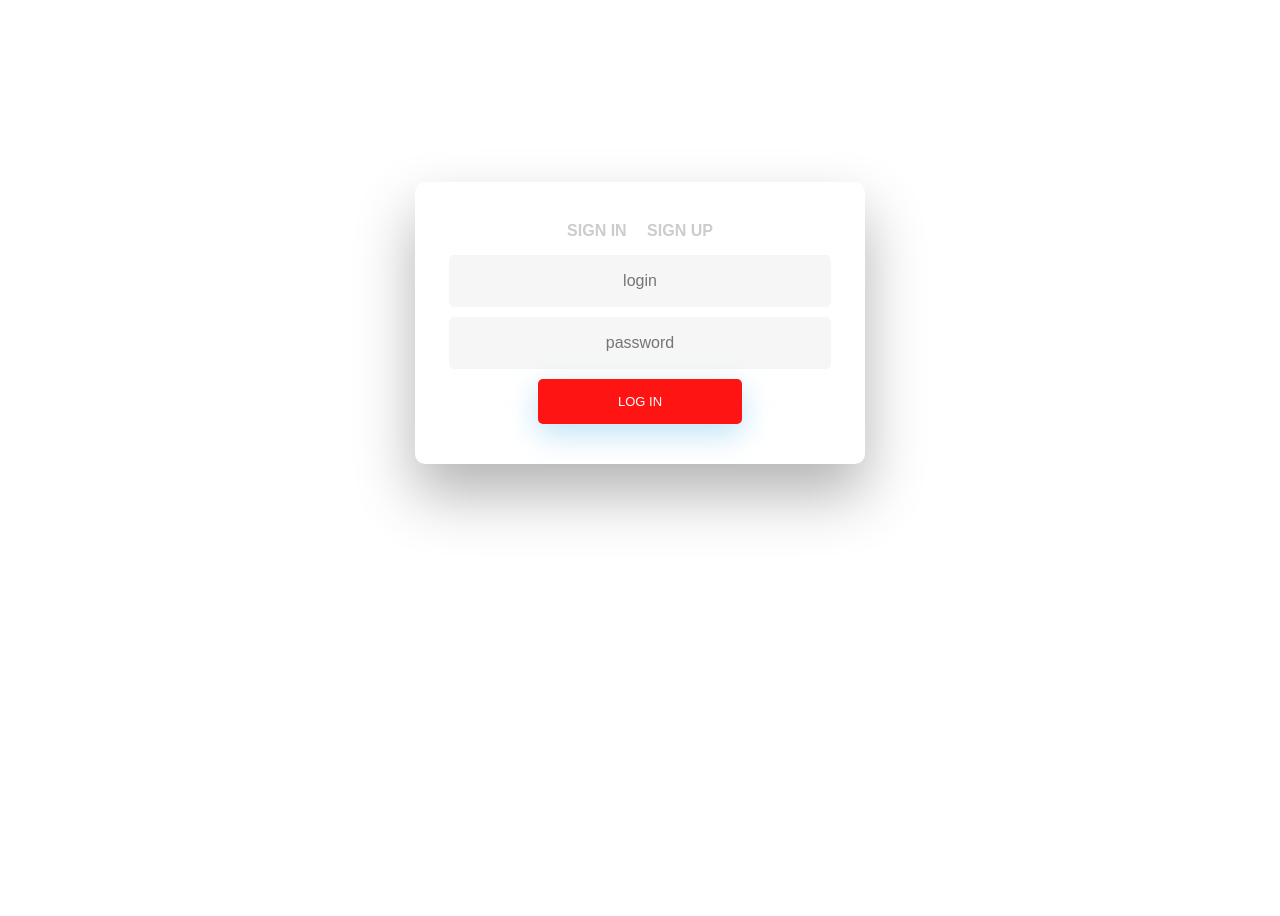
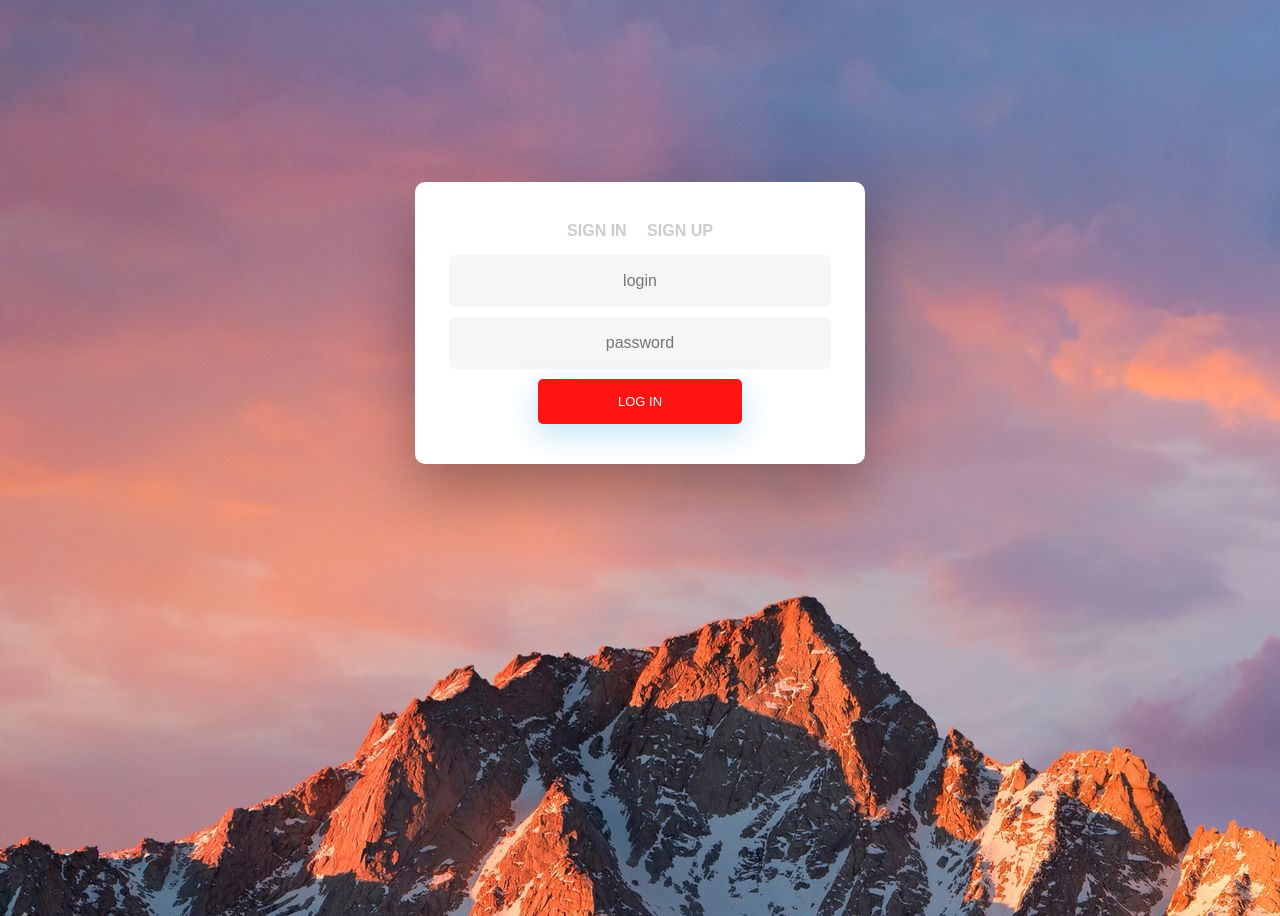
Before and after one commit to yfi9-a/task-2, a plain HTML site: page index.html in a window 1280 px wide. Drawn offline with Linux system fonts and the light colour scheme.

Commit message:
Update style.css

```diff
--- a/style.css
+++ b/style.css
@@ -1,6 +1,6 @@
 html {
     /* background-color: #f7f7f7; */
-    background-image: url('../img/1.jpg');}
+    background-image: url('1.jpg');}
 body {
     font-family: "Poppins", sans-serif;
     height: 100vh;
```
